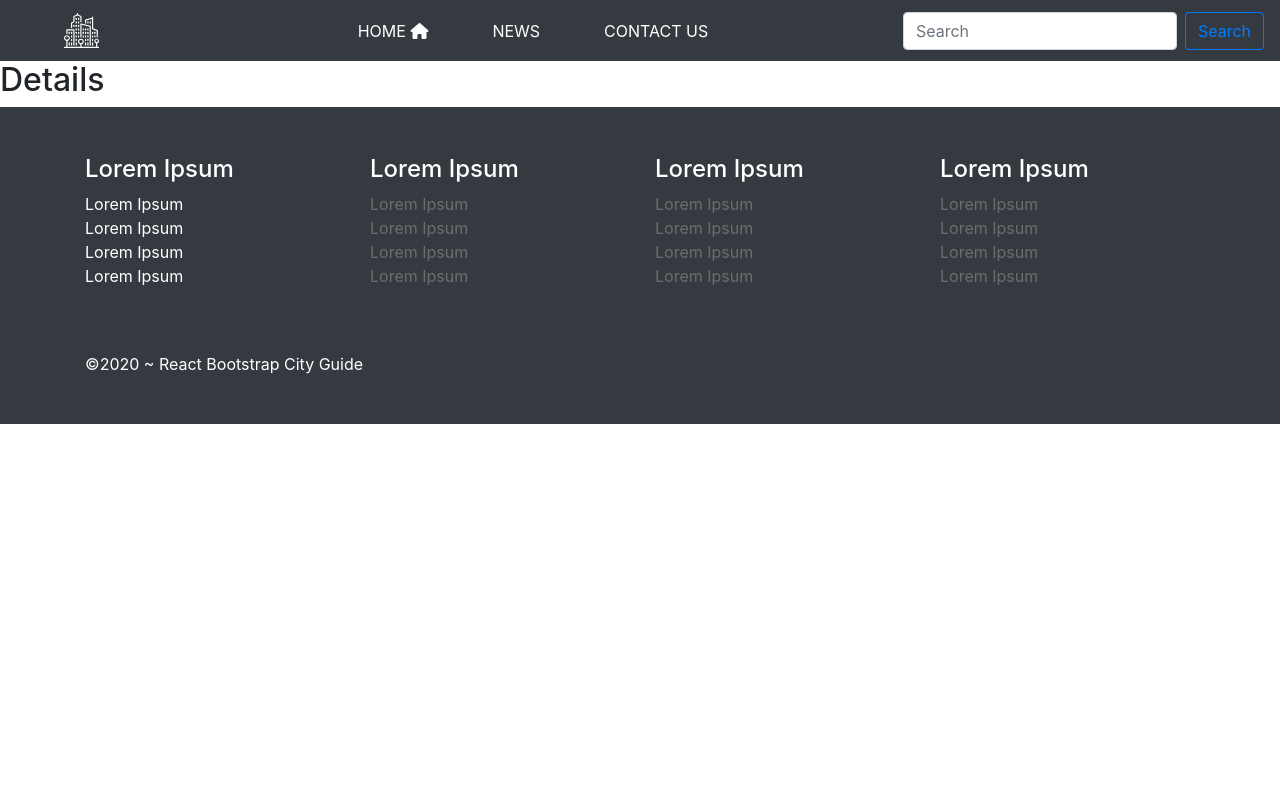
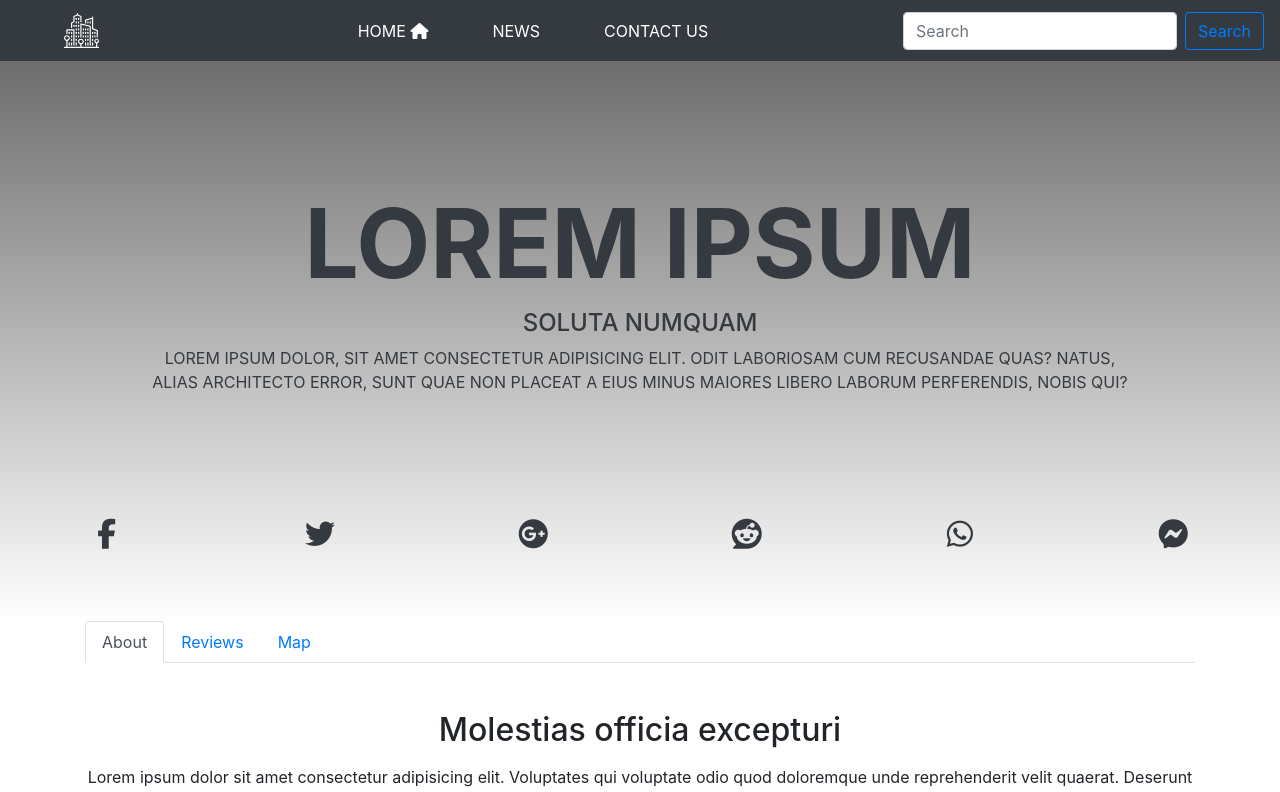
Before and after one commit to AidanLDev/React-Bootstrap-City-Guide, a React (Create React App) app: page /details in a window 1280 px wide. Shown: the top 792 px of the page. Built offline with nearby package versions, Linux system fonts and the light colour scheme.

Commit message:
completing details page

```diff
--- /dev/null
+++ b/src/components/ReviewCard.js
@@ -0,0 +1,19 @@
+import React from 'react';
+
+export default function ReviewCard(props) {
+  const { avatar, comment, name } = props.person;
+  return (
+    <div className='media mt-5'>
+      <img
+        src={avatar}
+        alt={name}
+        style={{ width: '40px' }}
+        className='mr-3'
+      ></img>
+      <div className='media-body'>
+        <h5 className='mt-0'>{name}</h5>
+        <p>{comment}</p>
+      </div>
+    </div>
+  );
+}
--- /dev/null
+++ b/src/components/Reviews.js
@@ -0,0 +1,14 @@
+import React, { useContext } from 'react';
+import { InfoContext } from '../context';
+import ReviewCard from './ReviewCard';
+
+export default function Reviews() {
+  const infoValues = useContext(InfoContext);
+  return (
+    <div>
+      {infoValues.reviews.map((person) => (
+        <ReviewCard key={person.id} person={person} />
+      ))}
+    </div>
+  );
+}
--- a/src/components/pages/Details.js
+++ b/src/components/pages/Details.js
@@ -1,9 +1,168 @@
-import React from 'react';
+import React, { useContext } from 'react';
+import { InfoContext } from '../../context';
+import styled from 'styled-components';
+import Reviews from '../Reviews';
+
+const DetailsHeader = styled.header`
+  background: linear-gradient(rgba(109, 109, 109), rgba(255, 255, 255));
+  text-transform: uppercase;
+  height: 70vh;
+  color: var(--mainWhite);
+  text-align: center;
+
+  h1 {
+    padding-top: 10%;
+    color: var(--mainDark);
+  }
+
+  h4 {
+    color: var(--mainDark);
+  }
+
+  p {
+    padding-left: 10%;
+    padding-right: 10%;
+    margin-bottom: 10%;
+    color: var(--mainDark);
+  }
+
+  i {
+    color: var(--mainDark);
+    font-size: 1.875rem;
+  }
+
+  i:hover {
+    color: var(--mainBlue);
+    cursor: pointer;
+  }
+
+  .nav-item {
+    height: 18.75rem;
+  }
+
+  @media (max-width: 760px) {
+    h1,
+    h4 {
+      color: var(--mainWhite);
+    }
+  }
+`;
 
 export default function Details() {
+  const contextValue = useContext(InfoContext);
+  console.log(contextValue);
+  const {
+    description,
+    headerSubTitle,
+    headerText,
+    headerTitle,
+    img,
+    maps,
+    title,
+  } = contextValue.detailInfo;
   return (
-    <div>
-      <h2>Details</h2>
-    </div>
+    <>
+      <DetailsHeader className='container-fluid align-items-center'>
+        <h1 className='display-1 font-weight-bold'>{headerTitle}</h1>
+        <h4 className='display-5'>{headerSubTitle}</h4>
+        <p>{headerText}</p>
+
+        {/* Socials */}
+        <div className='contaienr mt-5'>
+          <div className='row justify-content-center'>
+            <div className='col-2'>
+              <i className='fab fa-facebook-f' />
+            </div>
+            <div className='col-2'>
+              <i className='fab fa-twitter' />
+            </div>
+            <div className='col-2'>
+              <i className='fab fa-google-plus' />
+            </div>
+            <div className='col-2'>
+              <i className='fab fa-reddit' />
+            </div>
+            <div className='col-2'>
+              <i className='fab fa-whatsapp' />
+            </div>
+            <div className='col-2'>
+              <i className='fab fa-facebook-messenger' />
+            </div>
+          </div>
+        </div>
+      </DetailsHeader>
+
+      {/* Tab Links */}
+      <div className='container'>
+        <ul className='nav nav-tabs'>
+          {/* About Place */}
+          <li className='nav-item'>
+            <a
+              href='#aboutPlace'
+              className='nav-link active'
+              role='tab'
+              data-toggle='tab'
+            >
+              About
+            </a>
+          </li>
+
+          {/* Reviews */}
+          <li className='nav-item'>
+            <a
+              href='#reviews'
+              className='nav-link'
+              role='tab'
+              data-toggle='tab'
+            >
+              Reviews
+            </a>
+          </li>
+
+          {/* Map */}
+          <li className='nav-item'>
+            <a href='#map' className='nav-link' role='tab' data-toggle='tab'>
+              Map
+            </a>
+          </li>
+        </ul>
+
+        {/* Tab Content */}
+        <div className='tab-content mb-5'>
+          {/* About tab */}
+          <div
+            id='aboutPlace'
+            className='tab-pane in active text-center mt-5'
+            role='tabpanel'
+          >
+            <h2 className='mb-3'>{title}</h2>
+            <p>{description}</p>
+            <img
+              src={img}
+              alt={title}
+              className='img img-thumbnail img-fluid'
+            />
+          </div>
+
+          {/* Reviews tab */}
+          <div className='tab-pane' id='reviews' role='tabpanel'>
+            <Reviews />
+          </div>
+
+          {/* Map tab */}
+          <div className='tab-pane' id='map' role='tabpanel'>
+            <iframe
+              src={maps}
+              style={{
+                border: '0',
+                height: '28.125rem',
+                width: '100%',
+                frameborder: '0',
+              }}
+            ></iframe>
+          </div>
+        </div>
+      </div>
+    </>
   );
 }
--- a/src/components/pages/Home.js
+++ b/src/components/pages/Home.js
@@ -3,7 +3,6 @@ import { InfoContext } from '../../context';
 import Info from '../Info';
 export default function Home() {
   const contextValue = useContext(InfoContext);
-  console.log(contextValue);
   return (
     <div className='container'>
       <div className='row mt-5'>
--- a/src/context.js
+++ b/src/context.js
@@ -8,13 +8,6 @@ const InfoProvider = (props) => {
   const [reviewsState, setreviewsState] = useState(reviews);
   const [detailInfoState, setdetailInfoState] = useState(detailInfo);
   const [newsState, setNewsState] = useState(news);
-  const [mapsState, setMapsState] = useState('');
-  const [headerTitleState, setHeaderTitleState] = useState('');
-  const [subtitleState, setSubtitleState] = useState('');
-  const [headerTextState, setheaderTextState] = useState('');
-  const [nameState, setNameState] = useState('');
-  const [avatarState, setAvatarState] = useState('');
-  const [commentState, setCommentState] = useState('');
   return (
     <InfoContext.Provider
       value={{
@@ -22,13 +15,6 @@ const InfoProvider = (props) => {
         reviews: reviewsState,
         detailInfo: detailInfoState,
         news: newsState,
-        maps: mapsState,
-        headerTitle: headerTitleState,
-        headerSubTitle: subtitleState,
-        headerText: headerTextState,
-        name: nameState,
-        avatar: avatarState,
-        comment: commentState,
       }}
     >
       {props.children}
```
